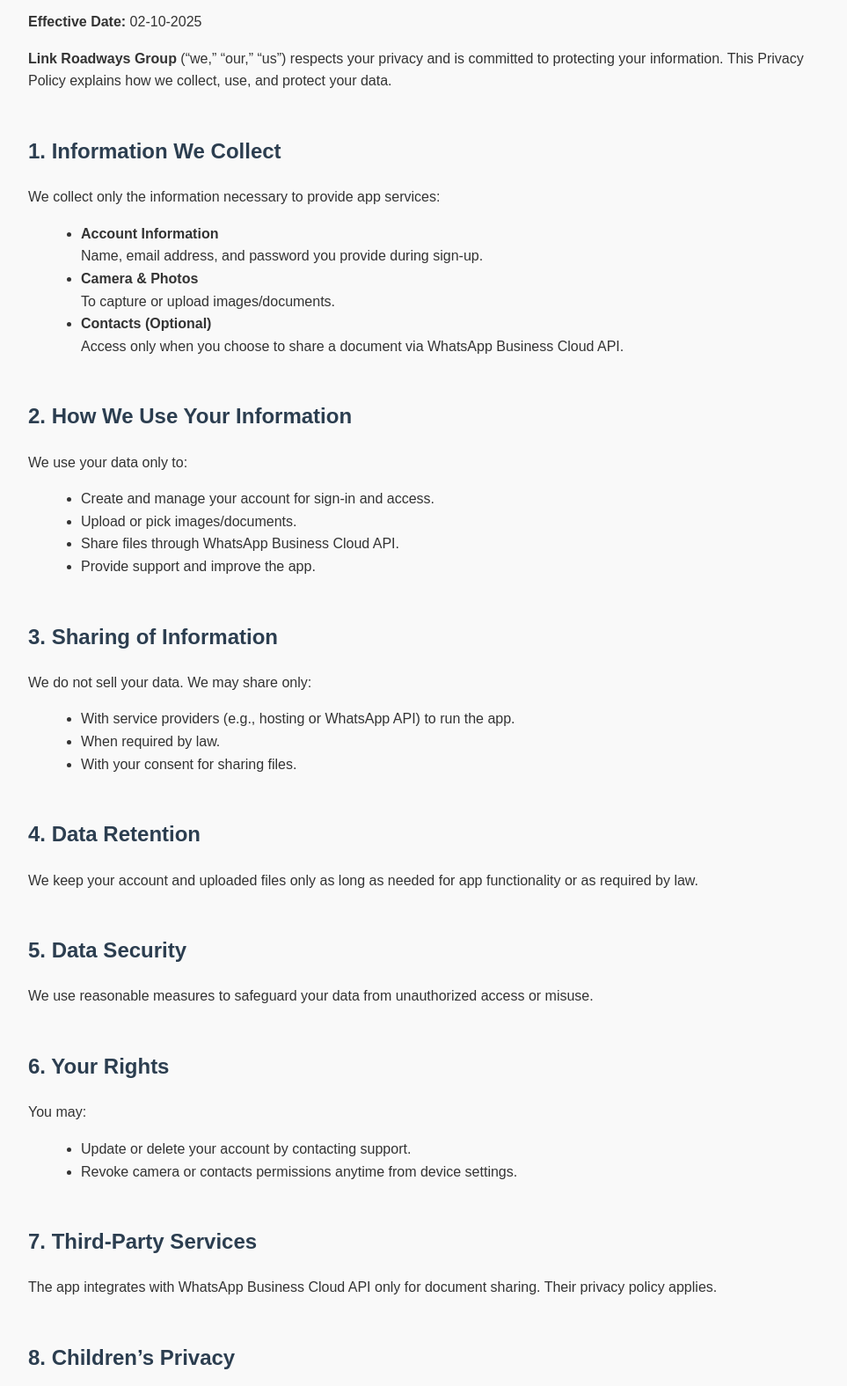
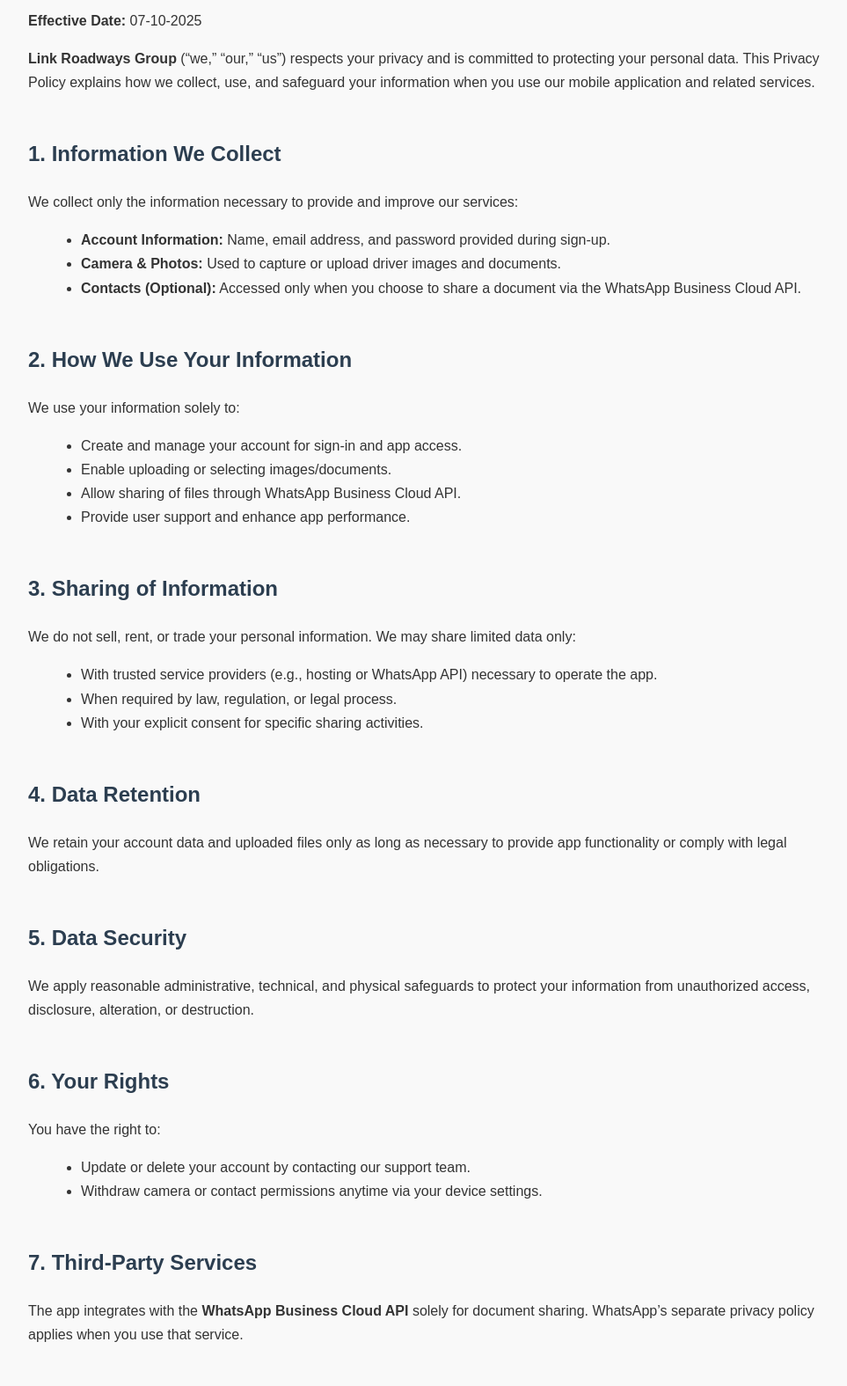
Before and after one commit to LinkRoadways/link_group, a plain HTML site: page PrivacyPolicy.html in a window 1280 px wide. Shown: the part 102-1677 px from the top of the page at 88% size, without its empty margins (158-1121 px from the left). Drawn offline with Linux system fonts and the light colour scheme.

Commit message:
Update PrivacyPolicy.html

```diff
--- a/PrivacyPolicy.html
+++ b/PrivacyPolicy.html
@@ -8,19 +8,21 @@
     body {
         font-family: Arial, sans-serif;
         padding: 20px;
-        line-height: 1.6;
+        line-height: 1.7;
         background-color: #f9f9f9;
         color: #333;
         max-width: 900px;
         margin: auto;
     }
-    h1, h2 {
+    h1, h2, h3 {
+        color: #2c3e50;
+    }
+    h1 {
         text-align: center;
-        color: #2c3e50;
+        margin-bottom: 10px;
     }
     h2 {
         margin-top: 2em;
-        text-align: left;
     }
     p, li {
         font-size: 16px;
@@ -46,64 +48,68 @@
 <body>
 
 <h1>Privacy Policy</h1>
-<p><strong>Effective Date:</strong> 02-10-2025</p>
+<p><strong>Effective Date:</strong> 07-10-2025</p>
 
-<p><strong>Link Roadways Group</strong> (“we,” “our,” “us”) respects your privacy and is committed to protecting your information. This Privacy Policy explains how we collect, use, and protect your data.</p>
+<p><strong>Link Roadways Group</strong> (“we,” “our,” “us”) respects your privacy and is committed to protecting your personal data. This Privacy Policy explains how we collect, use, and safeguard your information when you use our mobile application and related services.</p>
 
 <h2>1. Information We Collect</h2>
-<p>We collect only the information necessary to provide app services:</p>
+<p>We collect only the information necessary to provide and improve our services:</p>
 <ul>
-    <li><strong>Account Information</strong><br>Name, email address, and password you provide during sign‑up.</li>
-    <li><strong>Camera & Photos</strong><br>To capture or upload images/documents.</li>
-    <li><strong>Contacts (Optional)</strong><br>Access only when you choose to share a document via WhatsApp Business Cloud API.</li>
+    <li><strong>Account Information:</strong> Name, email address, and password provided during sign-up.</li>
+    <li><strong>Camera & Photos:</strong> Used to capture or upload driver images and documents.</li>
+    <li><strong>Contacts (Optional):</strong> Accessed only when you choose to share a document via the WhatsApp Business Cloud API.</li>
 </ul>
 
 <h2>2. How We Use Your Information</h2>
-<p>We use your data only to:</p>
+<p>We use your information solely to:</p>
 <ul>
-    <li>Create and manage your account for sign‑in and access.</li>
-    <li>Upload or pick images/documents.</li>
-    <li>Share files through WhatsApp Business Cloud API.</li>
-    <li>Provide support and improve the app.</li>
+    <li>Create and manage your account for sign-in and app access.</li>
+    <li>Enable uploading or selecting images/documents.</li>
+    <li>Allow sharing of files through WhatsApp Business Cloud API.</li>
+    <li>Provide user support and enhance app performance.</li>
 </ul>
 
 <h2>3. Sharing of Information</h2>
-<p>We do not sell your data. We may share only:</p>
+<p>We do not sell, rent, or trade your personal information. We may share limited data only:</p>
 <ul>
-    <li>With service providers (e.g., hosting or WhatsApp API) to run the app.</li>
-    <li>When required by law.</li>
-    <li>With your consent for sharing files.</li>
+    <li>With trusted service providers (e.g., hosting or WhatsApp API) necessary to operate the app.</li>
+    <li>When required by law, regulation, or legal process.</li>
+    <li>With your explicit consent for specific sharing activities.</li>
 </ul>
 
 <h2>4. Data Retention</h2>
-<p>We keep your account and uploaded files only as long as needed for app functionality or as required by law.</p>
+<p>We retain your account data and uploaded files only as long as necessary to provide app functionality or comply with legal obligations.</p>
 
 <h2>5. Data Security</h2>
-<p>We use reasonable measures to safeguard your data from unauthorized access or misuse.</p>
+<p>We apply reasonable administrative, technical, and physical safeguards to protect your information from unauthorized access, disclosure, alteration, or destruction.</p>
 
 <h2>6. Your Rights</h2>
-<p>You may:</p>
+<p>You have the right to:</p>
 <ul>
-    <li>Update or delete your account by contacting support.</li>
-    <li>Revoke camera or contacts permissions anytime from device settings.</li>
+    <li>Update or delete your account by contacting our support team.</li>
+    <li>Withdraw camera or contact permissions anytime via your device settings.</li>
 </ul>
 
 <h2>7. Third-Party Services</h2>
-<p>The app integrates with WhatsApp Business Cloud API only for document sharing. Their privacy policy applies.</p>
+<p>The app integrates with the <strong>WhatsApp Business Cloud API</strong> solely for document sharing. WhatsApp’s separate privacy policy applies when you use that service.</p>
 
 <h2>8. Children’s Privacy</h2>
-<p>Link Roadways Group is not for children under 13, and we do not knowingly collect their data.</p>
+<p>Our app is not intended for children under 13 years of age. We do not knowingly collect personal data from children.</p>
 
-<h2>9. Changes</h2>
-<p>We may update this policy and will notify you in the app or on our website.</p>
+<h2>9. Changes to This Policy</h2>
+<p>We may update this Privacy Policy from time to time. All changes will be posted within the app or on our official website, and the “Effective Date” will be updated accordingly.</p>
 
 <h2>10. Contact Us</h2>
-<p>For questions about this Privacy Policy:</p>
+<p>If you have any questions or concerns regarding this Privacy Policy, please contact:</p>
 <ul>
-    <h3>Link Roadways Private Limited</h3>
+    <li><strong>Company:</strong> Link Roadways Private Limited</li>
     <li><strong>Email:</strong> <a href="mailto:info@linkroadways.in">info@linkroadways.in</a></li>
-    <li><strong>Address:</strong> 254, Ultra Modern Apple Market, Pinjore, Distt. Panchkula - 134101 (Haryana) INDIA</li>
+    <li><strong>Address:</strong> 254, Ultra Modern Apple Market, Pinjore, Distt. Panchkula - 134101, Haryana, India</li>
 </ul>
+
+<footer>
+    &copy; 2025 Link Roadways Group. All rights reserved.
+</footer>
 
 </body>
 </html>
```
